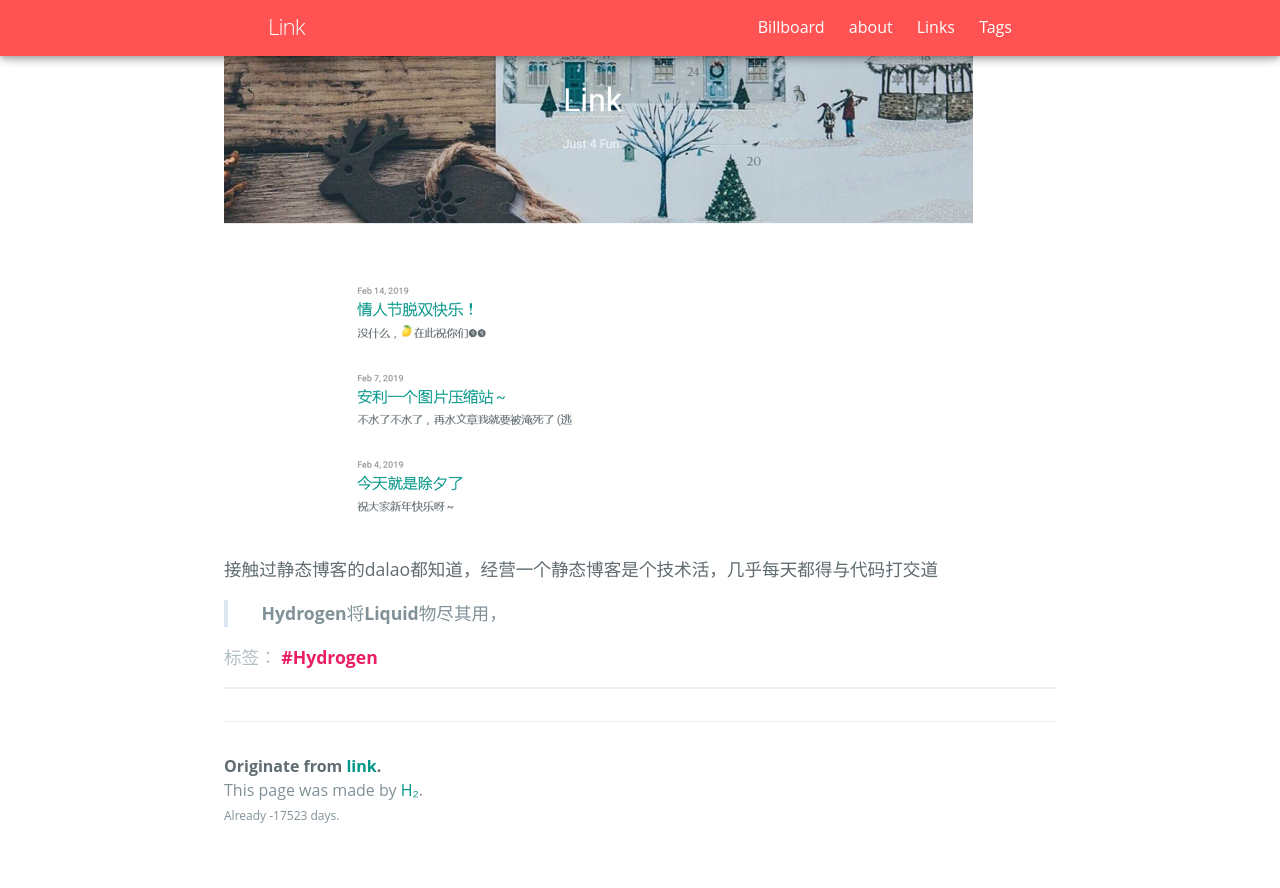
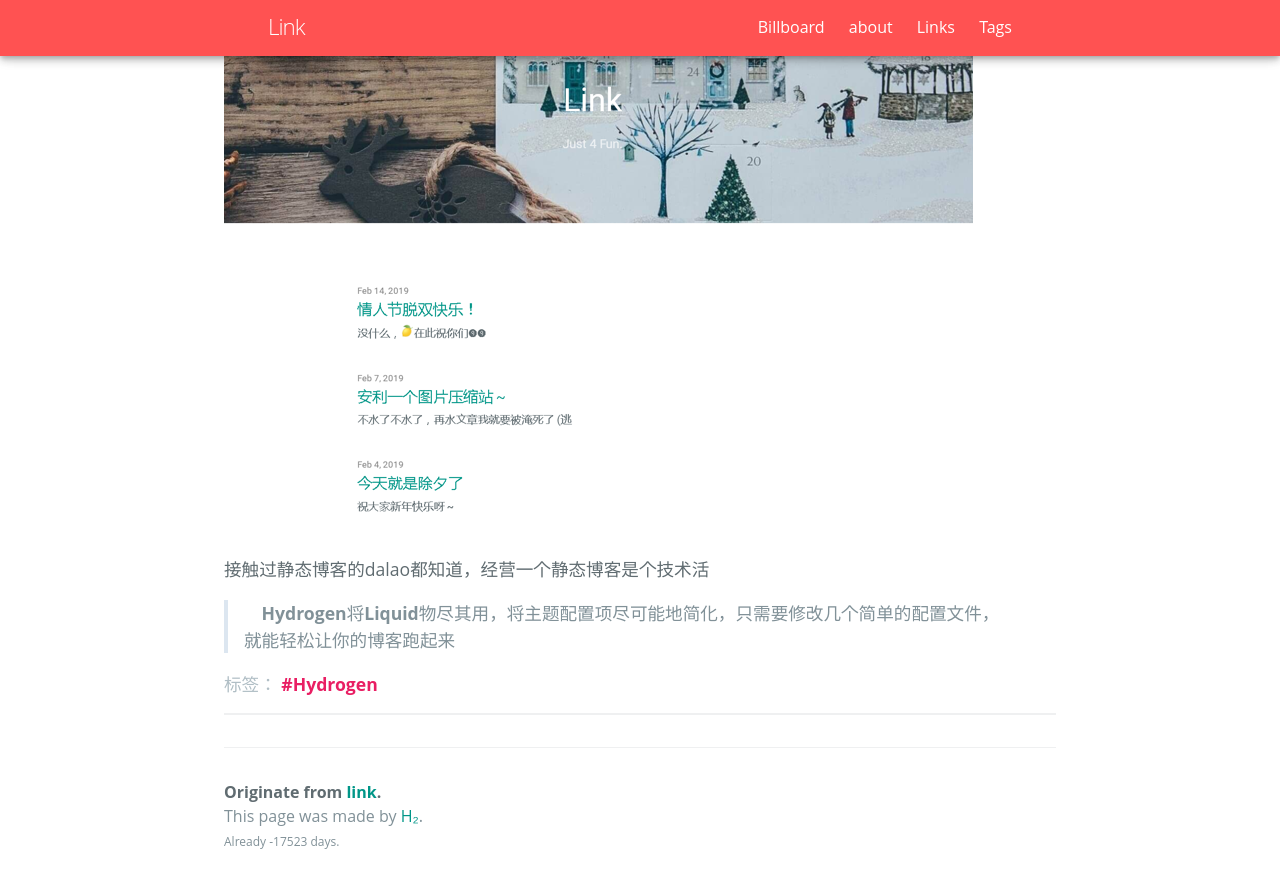
Before and after one commit to link9596/qwq, a Jekyll site: the page built from _posts/2019-2-20-Hydrogen-theme.md, in a window 1280 px wide and 900 px high, scrolled down 631 px. Shown: the top 888 px of the window. Built offline with Jekyll 4.4.1, drawn with Linux system fonts in a browser that asks for light colours; some web fonts are replaced; comment, search, counter and statistics services are not loaded.

Commit message:
Update 2019-2-20-Hydrogen-theme.md

```diff
--- a/_posts/2019-2-20-Hydrogen-theme.md
+++ b/_posts/2019-2-20-Hydrogen-theme.md
@@ -14,6 +14,6 @@ tags: Hydrogen
 
 ![主题预览](/usrimg/2019-2-20-theme-1.png)
 
-接触过静态博客的dalao都知道，经营一个静态博客是个技术活，几乎每天都得与代码打交道
+接触过静态博客的dalao都知道，经营一个静态博客是个技术活
 
->　**Hydrogen**将**Liquid**物尽其用，
+>　**Hydrogen**将**Liquid**物尽其用，将主题配置项尽可能地简化，只需要修改几个简单的配置文件，就能轻松让你的博客跑起来
```
